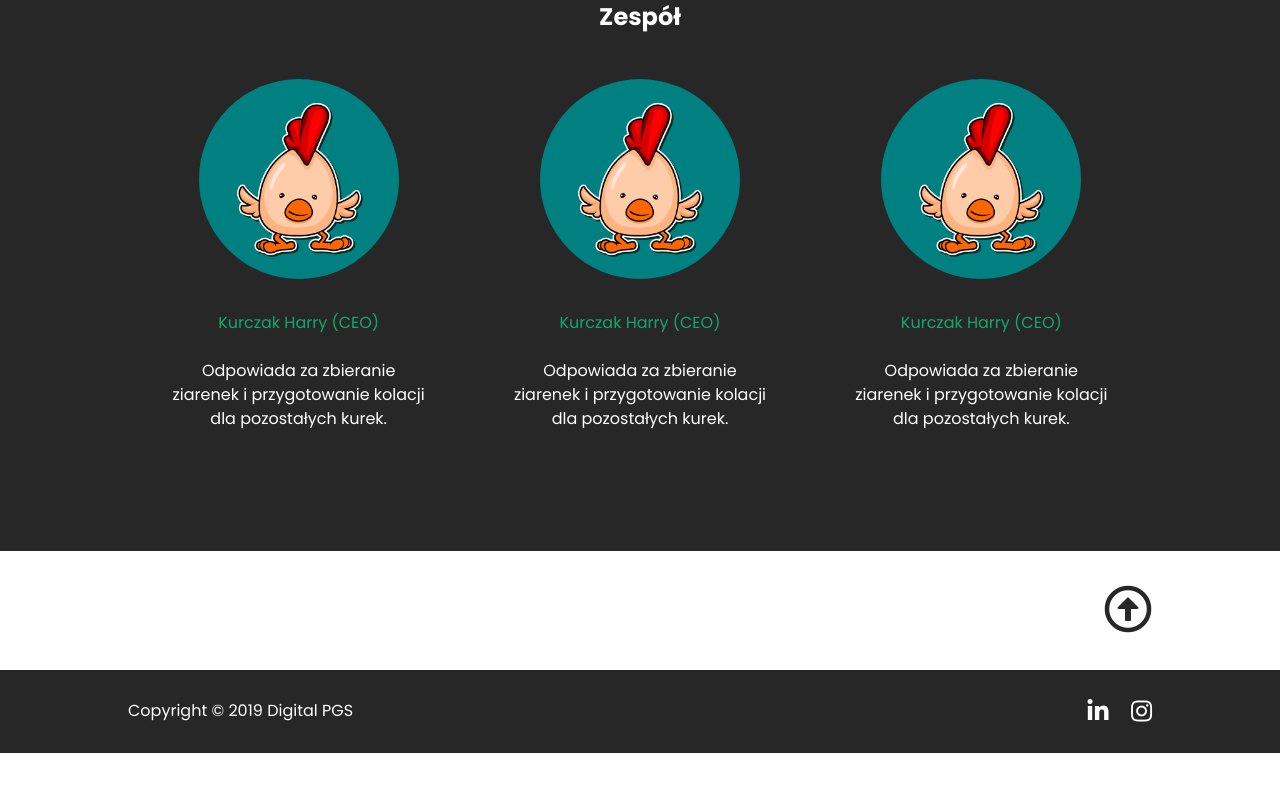
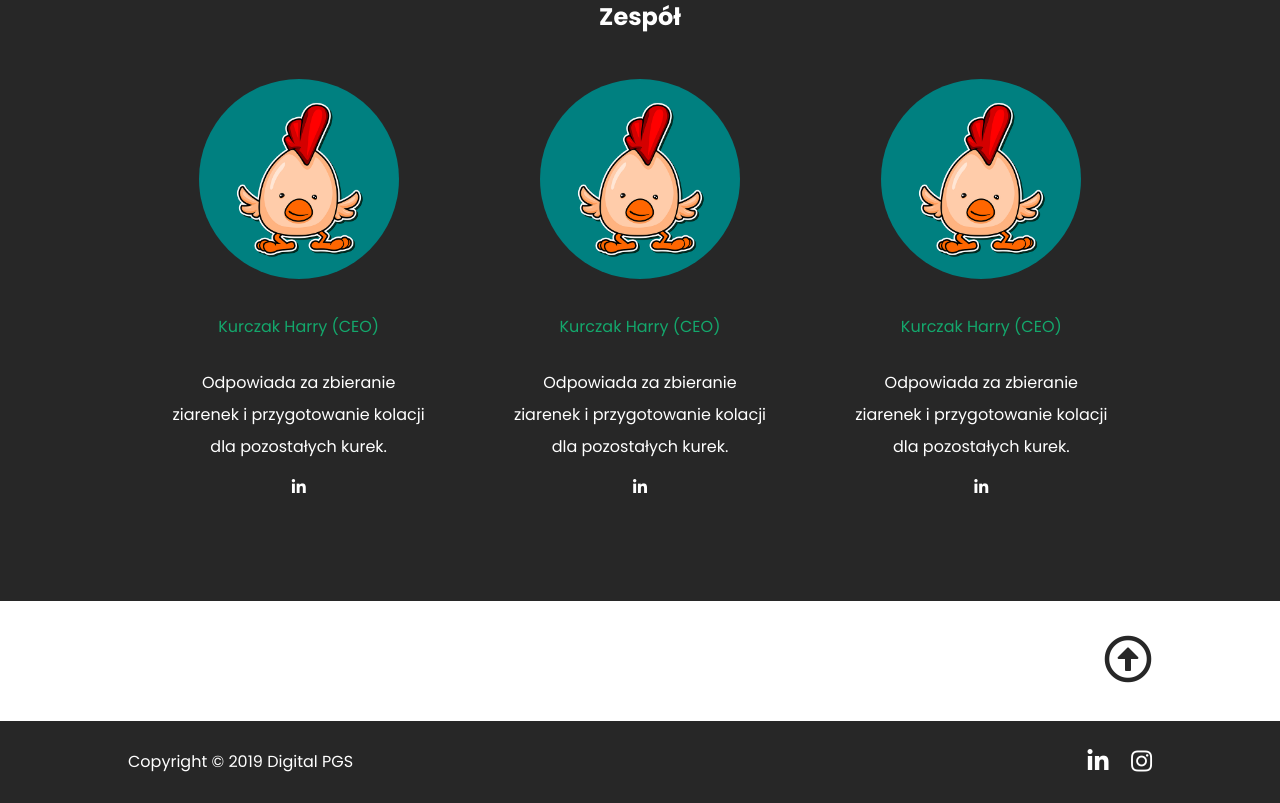
Before and after one commit to sfait/digitalpgs, a plain HTML site: page pl/index.html in a window 1280 px wide. Shown: the part 1587-2390 px from the top of the page. Before the commit the page ends 2340 px from the top, so only its background shows below. Drawn offline with nearby package versions, Linux system fonts and the light colour scheme.

Commit message:
Update team

```diff
--- a/css/style.css
+++ b/css/style.css
@@ -283,6 +283,7 @@ body {
     flex-direction: column;
     align-items: center;
     justify-content: center;
+    animation: show 3s ease-in;
 }
 
 .members-box {
@@ -310,12 +311,22 @@ body {
 }
 
 .member p {
-    line-height: 1.5;
+    line-height: 2;
 }
 
 .member-name {
     color: var(--sixth-color);
     margin-bottom: 0.5rem;
+}
+
+.member-social-icons a {
+    font-size: 1rem;
+    color: var(--base-color);
+    transition: color 0.5s;
+}
+
+.member-social-icons a:hover {
+    color: var(--fifth-color);
 }
 
 /* arrow back-to-top */
--- a/pl/index.html
+++ b/pl/index.html
@@ -108,6 +108,12 @@
                         <p>
                             Odpowiada za zbieranie ziarenek i przygotowanie kolacji dla pozostałych kurek.
                         </p>
+                        <div class="member-social-icons">
+                            <a href="#" target="_blank" title="LinkedIn">
+                                <span class="fab fa-linkedin-in" aria-hidden="true"></span>
+                                <span class="sr-only">LinkedIn</span>
+                            </a>
+                        </div>
                     </div>
                     <div class="member">
                         <img src="../img/chicken.png" alt="member" width="200px" height="200px"/>
@@ -117,6 +123,12 @@
                         <p>
                             Odpowiada za zbieranie ziarenek i przygotowanie kolacji dla pozostałych kurek.
                         </p>
+                        <div class="member-social-icons">
+                            <a href="#" target="_blank" title="LinkedIn">
+                                <span class="fab fa-linkedin-in" aria-hidden="true"></span>
+                                <span class="sr-only">LinkedIn</span>
+                            </a>
+                        </div>
                     </div>
                     <div class="member">
                         <img src="../img/chicken.png" alt="member" width="200px" height="200px"/>
@@ -126,6 +138,12 @@
                         <p>
                             Odpowiada za zbieranie ziarenek i przygotowanie kolacji dla pozostałych kurek.
                         </p>
+                        <div class="member-social-icons">
+                            <a href="#" target="_blank" title="LinkedIn">
+                                <span class="fab fa-linkedin-in" aria-hidden="true"></span>
+                                <span class="sr-only">LinkedIn</span>
+                            </a>
+                        </div>
                     </div>
                 </div>
             </div>
```
